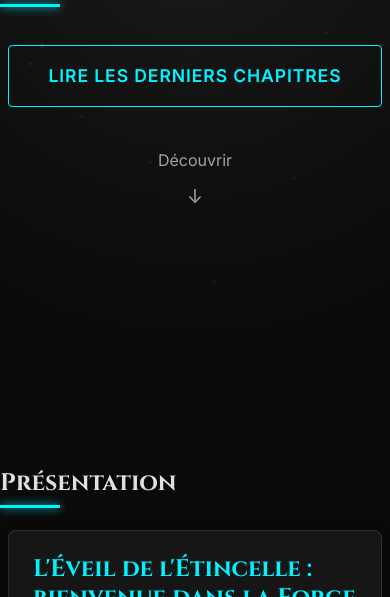
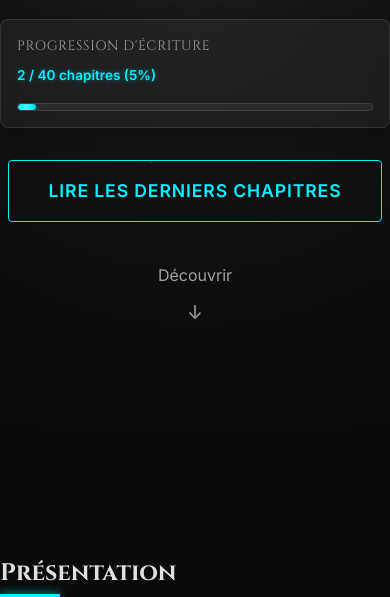
Before and after one commit to RedVerse-Clara/leveil-de-letincelle, a website built with Vite: page index.html in a window 390 px wide. Shown: the part 503-1100 px from the top of the page. Built offline with nearby package versions, Linux system fonts and the light colour scheme.

Commit message:
Ajout barre de progression, bouton soutien commentaires, corrections UI mobile/desktop

```diff
--- a/src/components/ChapterReader.js
+++ b/src/components/ChapterReader.js
@@ -57,6 +57,14 @@ export function renderChapterReader(chapter, allChapters) {
                         <div id="comments-container">
                             <p class="loading-text">Chargement des commentaires...</p>
                         </div>
+
+                        <!-- Moderation notice always visible -->
+                        <div id="moderation-notice-container" style="text-align: center; margin-top: 1rem;">
+                        </div>
+
+                        <!-- Support button always visible -->
+                        <div id="support-button-container" style="text-align: center; margin-top: 1.5rem; padding-top: 1.5rem; border-top: 1px solid rgba(255, 255, 255, 0.1);">
+                        </div>
                     </div>
                 </div>
             </aside>
--- a/src/components/Hero.js
+++ b/src/components/Hero.js
@@ -1,5 +1,9 @@
 
-export function renderHero() {
+export function renderHero(chaptersData) {
+  const totalChapters = 40;
+  const writtenChapters = chaptersData?.chapters?.length || 0;
+  const progressPercent = Math.round((writtenChapters / totalChapters) * 100);
+
   return `
     <section id="home" class="hero-section">
       <div class="hero-content">
@@ -9,6 +13,17 @@ export function renderHero() {
         </div>
         <h1 class="hero-title">L'Éveil de l'Étincelle</h1>
         <h2 class="hero-subtitle electric-text">Tome 1 : Les Cendres</h2>
+
+        <div class="writing-progress-container">
+          <div class="writing-progress-info">
+            <span class="progress-label">Progression d'écriture</span>
+            <span class="progress-stats">${writtenChapters} / ${totalChapters} chapitres (${progressPercent}%)</span>
+          </div>
+          <div class="writing-progress-bar">
+            <div class="writing-progress-fill" style="width: ${progressPercent}%"></div>
+          </div>
+        </div>
+
         <div class="hero-cta-container">
           <a href="#chapters" class="btn btn-large btn-glow">
             Lire les derniers chapitres
--- a/src/main.js
+++ b/src/main.js
@@ -13,7 +13,7 @@ import { updateSEO } from './utils/seo.js'; // Import SEO manager
 // We construct the element dynamically when a chapter is opened
 const CUSDIS_APP_ID = "f4c40187-515a-4943-a0c6-f498019a4115";
 
-function loadComments(chapterId, title) {
+function loadComments(chapterId, title, stripeLink) {
   const container = document.getElementById('comments-container');
   if (!container) return;
 
@@ -42,11 +42,30 @@ function loadComments(chapterId, title) {
     window.CUSDIS.initial();
   }
 
-  // Add static moderation notice below the thread
-  const notice = document.createElement('p');
-  notice.style.cssText = "text-align: center; color: var(--text-secondary); font-size: 0.85rem; margin-top: 1rem; opacity: 0.8;";
-  notice.innerText = "Note : Les commentaires sont soumis à validation avant d'apparaître.";
-  container.appendChild(notice);
+  // Add moderation notice in separate container (always visible, outside scrollable area)
+  const noticeContainer = document.getElementById('moderation-notice-container');
+  if (noticeContainer) {
+    const notice = document.createElement('p');
+    notice.style.cssText = "color: var(--text-secondary); font-size: 0.85rem; opacity: 0.8; margin: 0;";
+    notice.innerText = "Note : Les commentaires sont soumis à validation avant d'apparaître.";
+    noticeContainer.innerHTML = '';
+    noticeContainer.appendChild(notice);
+  }
+
+  // Add support button in separate container (always visible, outside scrollable area)
+  const supportContainer = document.getElementById('support-button-container');
+  if (supportContainer && stripeLink) {
+    supportContainer.innerHTML = ''; // Clear any previous button
+
+    const supportButton = document.createElement('a');
+    supportButton.href = stripeLink;
+    supportButton.target = "_blank";
+    supportButton.rel = "noopener noreferrer";
+    supportButton.className = "btn-support";
+    supportButton.innerHTML = '<span class="icon">❤️</span> Soutenir le projet';
+
+    supportContainer.appendChild(supportButton);
+  }
 }
 
 // Global Listener to try and catch post success if emitted
@@ -97,7 +116,7 @@ function renderApp() {
 
     <div id="content-wrapper">
       <main>
-        ${renderHero()}
+        ${renderHero(chaptersData)}
 
         ${renderPresentation(chaptersData.presentation)}
 
@@ -172,7 +191,7 @@ function openChapter(chapterId) {
   readerContainer.innerHTML = renderChapterReader(chapter, chaptersData.chapters);
 
   // Initialize Comments for this chapter
-  loadComments(chapter.id, chapter.title);
+  loadComments(chapter.id, chapter.title, chaptersData.presentation.stripeLink);
 
   // Update URL hash
   history.pushState({ chapterId }, '', `#${chapterId}`);
--- a/src/style.css
+++ b/src/style.css
@@ -40,6 +40,60 @@ body {
   line-height: 1.6;
   overflow-x: hidden;
   min-height: 100vh;
+}
+
+/* =========================================
+   Custom Scrollbar Styles
+   ========================================= */
+/* Firefox */
+* {
+  scrollbar-width: thin;
+  scrollbar-color: rgba(255, 255, 255, 0.2) transparent;
+}
+
+/* Webkit browsers (Chrome, Safari, Edge) */
+*::-webkit-scrollbar {
+  width: 8px;
+  height: 8px;
+}
+
+*::-webkit-scrollbar-track {
+  background: transparent;
+}
+
+*::-webkit-scrollbar-thumb {
+  background: rgba(255, 255, 255, 0.2);
+  border-radius: 4px;
+}
+
+*::-webkit-scrollbar-thumb:hover {
+  background: rgba(255, 255, 255, 0.3);
+}
+
+/* Hide scrollbar for comments container completely */
+#comments-container {
+  scrollbar-width: none !important;
+  -ms-overflow-style: none !important;
+}
+
+#comments-container::-webkit-scrollbar {
+  display: none !important;
+  width: 0 !important;
+  height: 0 !important;
+}
+
+/* Hide scrollbar for Cusdis iframe specifically */
+#cusdis_thread,
+#cusdis_thread iframe {
+  scrollbar-width: none !important;
+  -ms-overflow-style: none !important;
+}
+
+#cusdis_thread::-webkit-scrollbar,
+#cusdis_thread iframe::-webkit-scrollbar {
+  display: none !important;
+  width: 0 !important;
+  height: 0 !important;
 }
 
 /* =========================================
@@ -511,6 +565,19 @@ h2::after {
 /* =========================================
    Responsive
    ========================================= */
+/* Hide mobile-only elements on desktop */
+.mobile-only {
+  display: none;
+}
+
+/* Show desktop chapter navigation on desktop */
+.desktop-chapter-nav {
+  display: flex;
+  gap: 1rem;
+  justify-content: space-between;
+  margin-bottom: 2rem;
+}
+
 @media (max-width: 768px) {
   :root {
     --header-height: 60px;
@@ -526,6 +593,16 @@ h2::after {
 
   .desktop-only {
     display: none;
+  }
+
+  /* Show mobile-only elements on mobile */
+  .mobile-only {
+    display: block;
+  }
+
+  /* Hide desktop chapter navigation on mobile */
+  .desktop-chapter-nav {
+    display: none !important;
   }
 
   .mobile-menu-toggle {
@@ -567,6 +644,109 @@ h2::after {
 
   100% {
     transform: translateY(0px);
+  }
+}
+
+/* =========================================
+   Writing Progress Bar
+   ========================================= */
+.writing-progress-container {
+  margin: 2rem auto 1.5rem;
+  max-width: 500px;
+  padding: 1.5rem;
+  background: var(--bg-card);
+  backdrop-filter: blur(10px);
+  border: 1px solid var(--border-color);
+  border-radius: 8px;
+  box-shadow: 0 4px 20px rgba(0, 0, 0, 0.2);
+  transition: var(--transition);
+}
+
+.writing-progress-container:hover {
+  border-color: var(--accent);
+  box-shadow: 0 4px 30px rgba(0, 243, 255, 0.15);
+}
+
+.writing-progress-info {
+  display: flex;
+  justify-content: space-between;
+  align-items: center;
+  margin-bottom: 1rem;
+  gap: 1rem;
+}
+
+.progress-label {
+  font-family: var(--font-heading);
+  font-size: 0.9rem;
+  color: var(--text-secondary);
+  text-transform: uppercase;
+  letter-spacing: 0.05em;
+}
+
+.progress-stats {
+  font-family: var(--font-body);
+  font-size: 0.9rem;
+  color: var(--accent);
+  font-weight: 600;
+  text-shadow: 0 0 5px var(--accent-glow);
+}
+
+.writing-progress-bar {
+  width: 100%;
+  height: 8px;
+  background: rgba(255, 255, 255, 0.05);
+  border-radius: 4px;
+  overflow: hidden;
+  position: relative;
+  border: 1px solid rgba(255, 255, 255, 0.1);
+}
+
+.writing-progress-fill {
+  height: 100%;
+  background: linear-gradient(90deg, var(--accent), #00ddeb);
+  border-radius: 4px;
+  transition: width 0.6s cubic-bezier(0.25, 0.8, 0.25, 1);
+  box-shadow: 0 0 10px var(--accent-glow);
+  position: relative;
+}
+
+.writing-progress-fill::after {
+  content: '';
+  position: absolute;
+  top: 0;
+  left: 0;
+  right: 0;
+  bottom: 0;
+  background: linear-gradient(90deg, transparent, rgba(255, 255, 255, 0.3), transparent);
+  animation: shimmer 2s infinite;
+}
+
+@keyframes shimmer {
+  0% {
+    transform: translateX(-100%);
+  }
+
+  100% {
+    transform: translateX(100%);
+  }
+}
+
+/* Mobile adjustments for writing progress */
+@media (max-width: 768px) {
+  .writing-progress-container {
+    margin: 1.5rem auto 2rem;
+    padding: 1rem;
+  }
+
+  .writing-progress-info {
+    flex-direction: column;
+    align-items: flex-start;
+    gap: 0.5rem;
+  }
+
+  .progress-label,
+  .progress-stats {
+    font-size: 0.85rem;
   }
 }
 
```
